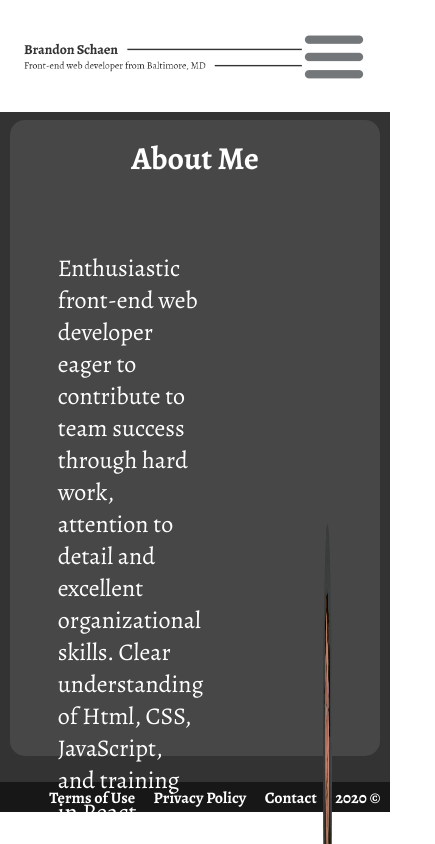
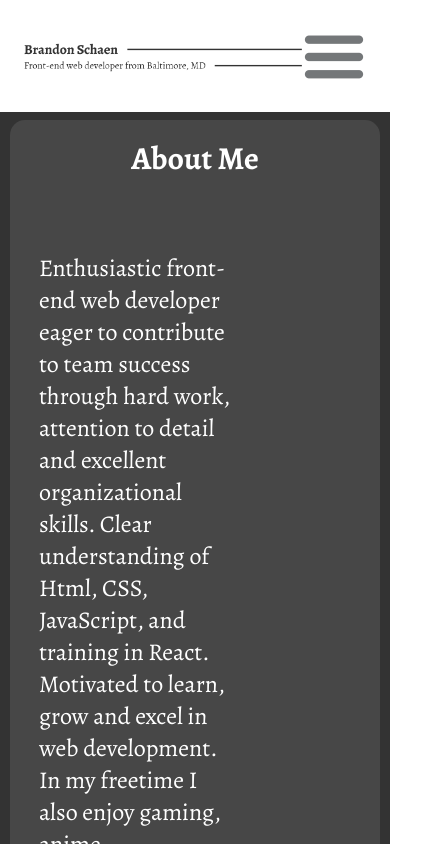
Before and after one commit to SonniSonni/Brandon-Portfolio, a React (Create React App) app in the folder client/: page /about in a window 390 px wide. Shown: the top 844 px of the page, 435 px wide, since content can reach past the window. Built offline with nearby package versions, Linux system fonts and the light colour scheme.

Commit message:
On mobile set flex column and set 100% height

```diff
--- a/client/src/Components/AboutPage/AboutPage.css
+++ b/client/src/Components/AboutPage/AboutPage.css
@@ -72,3 +72,12 @@
   border-radius:15px;
   margin-top:.25em;
 }
+
+@media only screen and ( max-width: 1023px ) {
+  .about-page{
+    height:100%;
+  }
+  .about-content{
+    flex-direction: column;
+  }
+}
```
